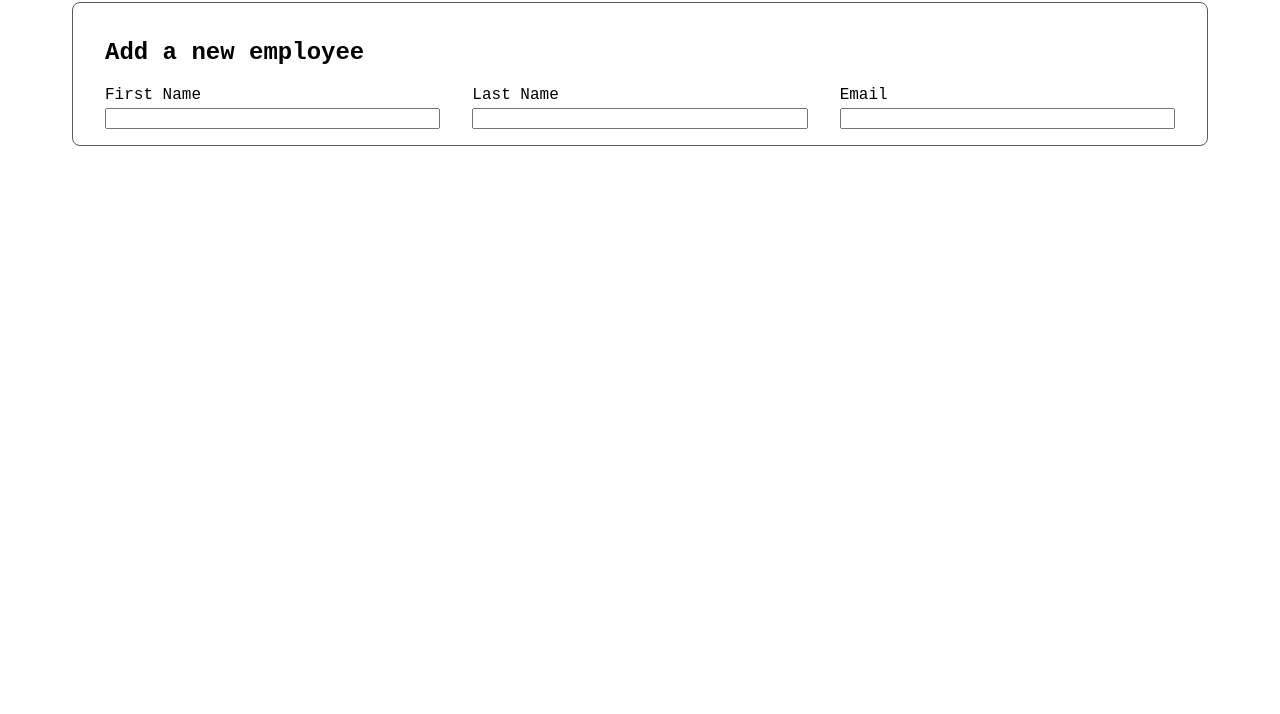
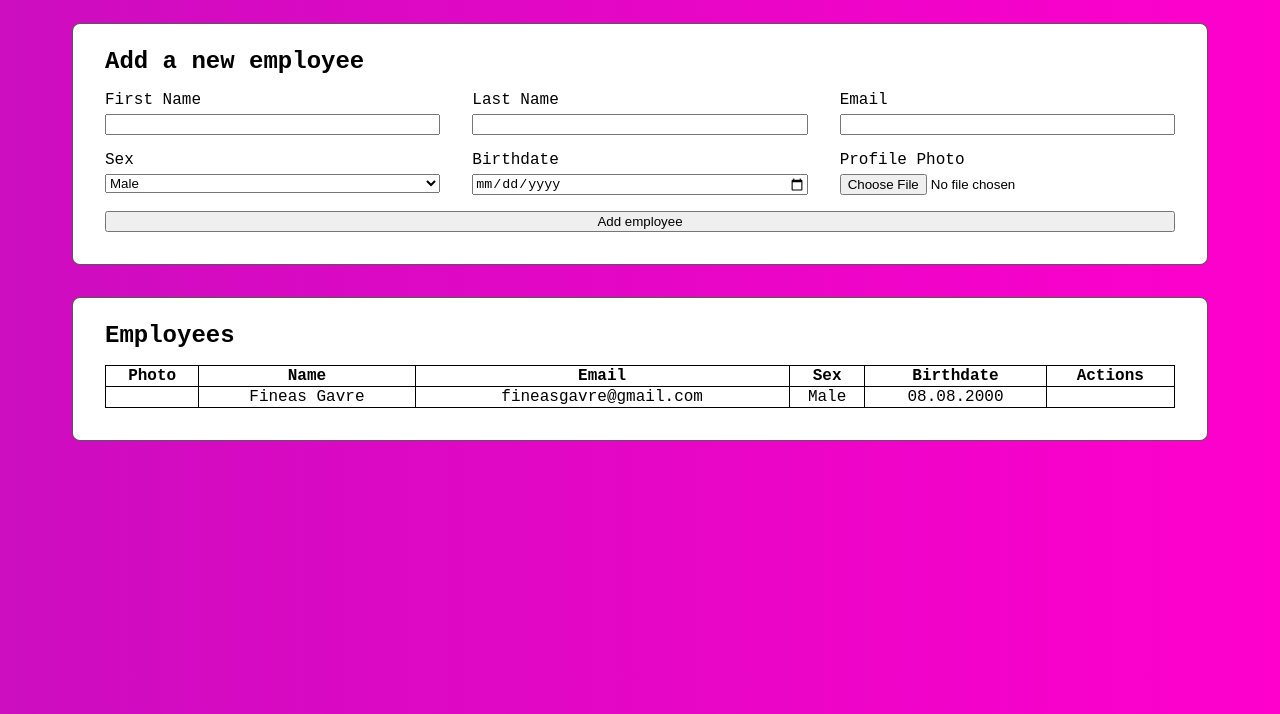
Before and after one commit to FineasGavre/p33-crm, a plain HTML site: page index.html in a window 1280 px wide. Shown: the part 86-800 px from the top of the page. Drawn offline with Linux system fonts and the light colour scheme.

Commit message:
Added table section. Added gradient background.

```diff
--- a/assets/stylesheets/main.css
+++ b/assets/stylesheets/main.css
@@ -5,30 +5,52 @@ html {
     font-family: 'JetBrains Mono', monospace, sans-serif, serif;
 }
 
+h1,
+h2,
+h3 {
+    margin: 0;
+}
+
+table,
+th,
+td {
+    border: 1px solid black;
+    border-collapse: collapse;
+    text-align: center;
+}
+
 .wrapper {
     display: flex;
     flex-direction: column;
+    gap: 2rem;
 }
 
 .title-section {
     display: inline-flex;
     justify-content: center;
+
+    margin-top: 2rem;
+
+    color: white;
 }
 
-.new-employee-section {
+.card-section {
     display: flex;
     flex-direction: column;
+    gap: 1rem;
 
     margin-left: 4rem;
     margin-right: 4rem;
 
-    padding-top: 1rem;
-    padding-bottom: 1rem;
+    padding-top: 1.5rem;
+    padding-bottom: 2rem;
     padding-left: 2rem;
     padding-right: 2rem;
 
     border: 1px solid rgba(0, 0, 0, 0.65);
     border-radius: 0.5rem;
+
+    background-color: white;
 }
 
 .form-group {
@@ -50,3 +72,47 @@ html {
 
 .form-group > .field > input {
 }
+
+/* Animated gradient background */
+html {
+    background: linear-gradient(270deg, #ff00cc, #333399);
+    background-size: 400% 400%;
+
+    -webkit-animation: MainGradientAnimation 10s ease infinite;
+    -moz-animation: MainGradientAnimation 10s ease infinite;
+    animation: MainGradientAnimation 10s ease infinite;
+}
+
+@-webkit-keyframes MainGradientAnimation {
+    0% {
+        background-position: 0% 45%;
+    }
+    50% {
+        background-position: 100% 56%;
+    }
+    100% {
+        background-position: 0% 45%;
+    }
+}
+@-moz-keyframes MainGradientAnimation {
+    0% {
+        background-position: 0% 45%;
+    }
+    50% {
+        background-position: 100% 56%;
+    }
+    100% {
+        background-position: 0% 45%;
+    }
+}
+@keyframes MainGradientAnimation {
+    0% {
+        background-position: 0% 45%;
+    }
+    50% {
+        background-position: 100% 56%;
+    }
+    100% {
+        background-position: 0% 45%;
+    }
+}
--- a/index.html
+++ b/index.html
@@ -9,7 +9,7 @@
             <div class="title-section">
                 <h1>Employee CRM</h1>
             </div>
-            <div class="new-employee-section">
+            <div class="card-section">
                 <h2>Add a new employee</h2>
                 <div class="form-group">
                     <div class="field">
@@ -25,6 +25,50 @@
                         <input name="email" type="email" />
                     </div>
                 </div>
+                <div class="form-group">
+                    <div class="field">
+                        <label for="sex">Sex</label>
+                        <select name="sex">
+                            <option>Male</option>
+                            <option>Female</option>
+                            <option>Other / I'd rather not say</option>
+                        </select>
+                    </div>
+                    <div class="field">
+                        <label for="birthdate">Birthdate</label>
+                        <input name="birthdate" type="date" />
+                    </div>
+                    <div class="field">
+                        <label for="picture">Profile Photo</label>
+                        <input name="picture" type="file" />
+                    </div>
+                </div>
+                <button id="addEmployeeButton">Add employee</button>
+            </div>
+            <div class="card-section">
+                <h2>Employees</h2>
+                <table id="employeesTable">
+                    <thead>
+                        <tr>
+                            <th>Photo</th>
+                            <th>Name</th>
+                            <th>Email</th>
+                            <th>Sex</th>
+                            <th>Birthdate</th>
+                            <th>Actions</th>
+                        </tr>
+                    </thead>
+                    <tbody>
+                        <tr>
+                            <td></td>
+                            <td>Fineas Gavre</td>
+                            <td>fineasgavre@gmail.com</td>
+                            <td>Male</td>
+                            <td>08.08.2000</td>
+                            <td></td>
+                        </tr>
+                    </tbody>
+                </table>
             </div>
         </div>
 
```
